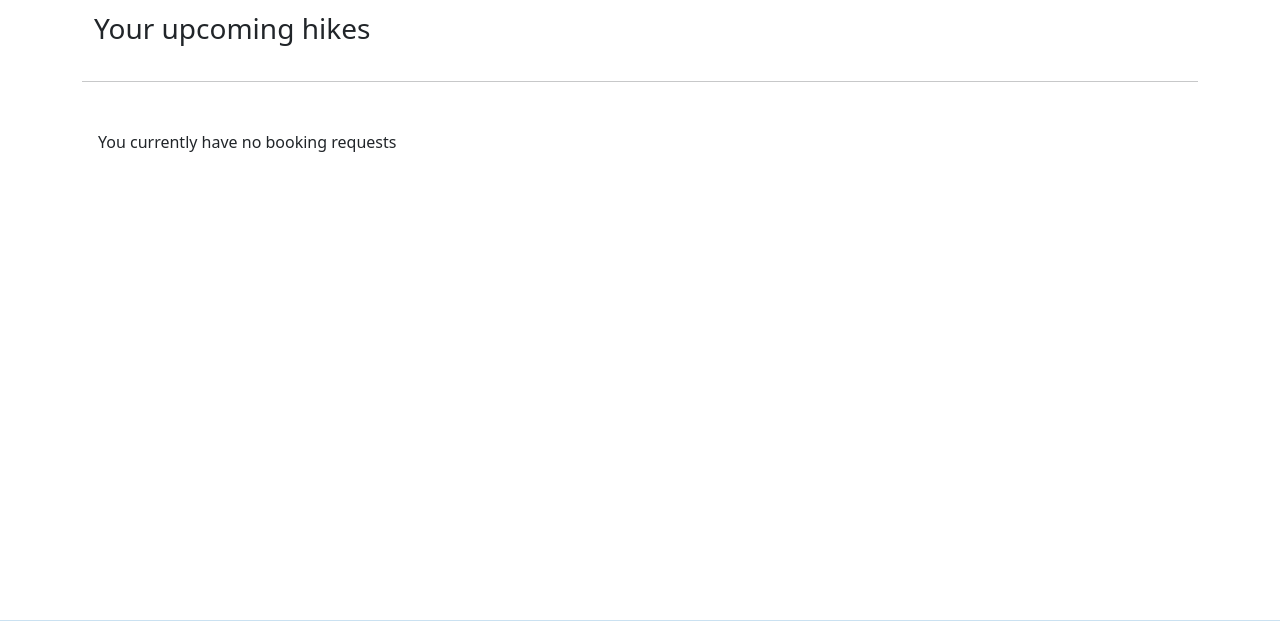
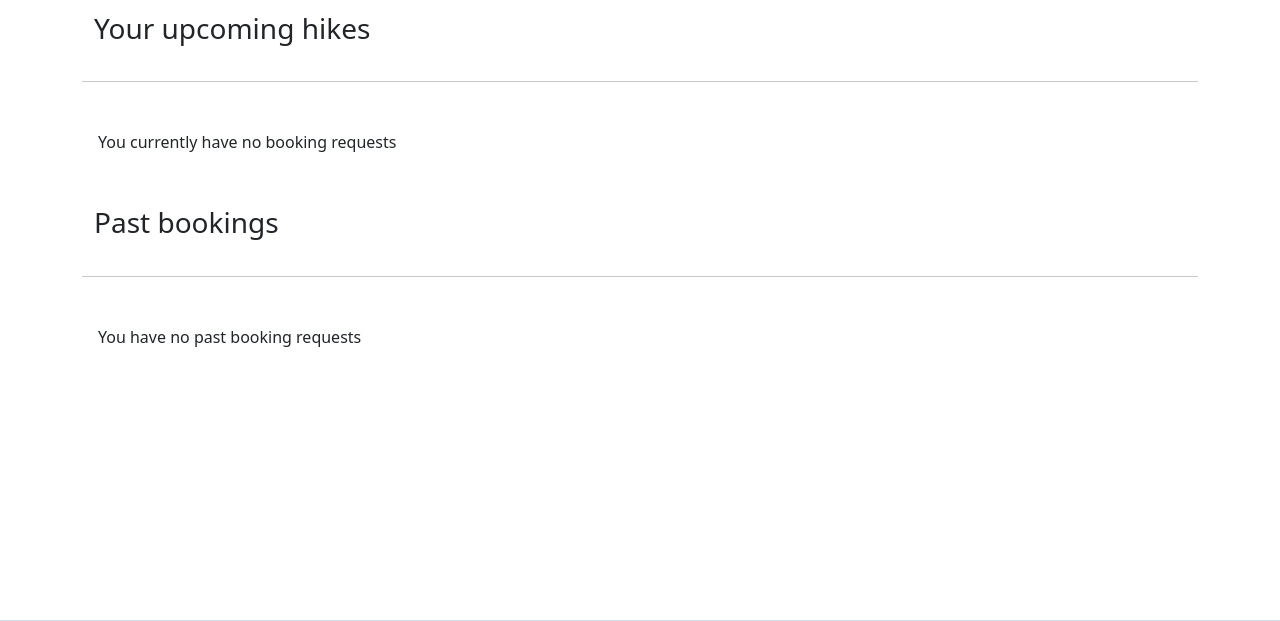
Before and after one commit to elainebroche-dev/pf4-wayfarers-guided-hikes, a Django app: page /bookings in a window 1280 px wide. Shown: the part 76-697 px from the top of the page. Run offline with Django 3.2, Linux system fonts and the light colour scheme; the visitor is signed in with stand-in values (Sample User, id 1); data that the repository does not hold is empty.

Commit message:
View past bookings.  User Story US17

```diff
--- a/hikebooker/views.py
+++ b/hikebooker/views.py
@@ -84,12 +84,15 @@ class HikeMyBookings(View):
     def get(self, request, *args, **kwargs):
         bookings = Booking.objects.filter(username=self.request.user).filter(
                     hike__starts__gt=date.today()).order_by('hike__starts')
+        past_bookings = Booking.objects.filter(username=self.request.user).filter(
+                    hike__starts__lte=date.today()).order_by('hike__starts')
 
         return render(
             request,
             "hike_mybookings.html",
             {
                 "bookings": bookings,
+                "past_bookings": past_bookings,
             }
         )
 
--- a/templates/hike_mybookings.html
+++ b/templates/hike_mybookings.html
@@ -71,6 +71,66 @@
             </div>
         </div>
     </div>
+    <div class="row booking-title">
+        <h3>Past bookings</h3>
+    </div>
+    <hr>
+    <div class="row">
+        <div class="col card mb-4  mt-3 left top">
+            <div class="card-body">
+                {% for booking in past_bookings %}
+                <div class="booking-details booking-card">
+                    <div class="row">
+                        <div class="col-auto">
+                            <a href="{% url 'hike_detail' booking.hike.hike.slug %}" class="hike-link">
+                                <div class="col-auto">
+                                    {% if "placeholder" in booking.hike.hike.featured_image.url %}
+                                    <img src="https://res.cloudinary.com/cloudebr/image/upload/v1632744141/static/media/images/default_hike_pic_ni7pzb.jpg" alt="Default hiking image" class="booking-img">
+                                    {% else %}
+                                    <img src="{{ booking.hike.hike.featured_image.url }}" class="booking-img">
+                                    {% endif %}
+                                </div>
+                            </a>
+                        </div>
+                        <div class="col booking-summary">
+                            <div class="row">
+                                <a href="{% url 'hike_detail' booking.hike.hike.slug %}" class="hike-link">
+                                    <h4>{{ booking.hike.hike }}</h4>
+                                </a>
+                                <p >
+                                    Start time: {{ booking.hike.starts }}<br>
+                                    Meeting point: {{ booking.hike.meeting_point }}
+                                </p>
+                            </div>
+                            <div class="row booking-icons">
+                                <div class="col-auto">
+                                    {% if booking.places_reserved == 1 %}
+                                    <p class="card-text text-muted h6"><i class="fas fa-user"></i>
+                                    {{ booking.places_reserved }}</p>
+                                    {% else %}
+                                    <p class="card-text text-muted h6"><i class="fas fa-user"></i>
+                                        {{ booking.places_reserved }}</p>
+                                    {% endif %}
+                                </div>
+                                <div class="col">
+                                    {% if booking.approved %}
+                                    <p class="card-text text-muted h6"><i class="fas fa-check-circle"></i>
+                                        Confirmed</p>
+                                    {% else %}
+                                    <p class="card-text text-muted h6"><i class="fas fa-question-circle"></i>
+                                        Awaiting Confirmation</p>
+                                    {% endif %}
+                                </div>
+                            </div>
+                        </div>
+                    </div>
+                </div>
+                {% empty %}
+                You have no past booking requests
+                {% endfor %}
+            </div>
+        </div>
+    </div>
 </div>
 
 {% endblock content %}
```
